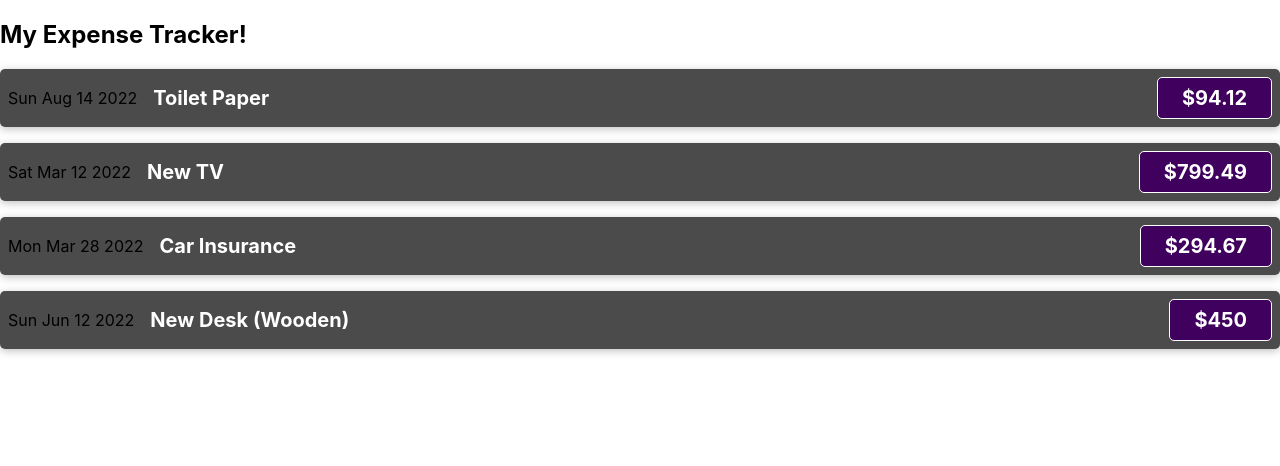
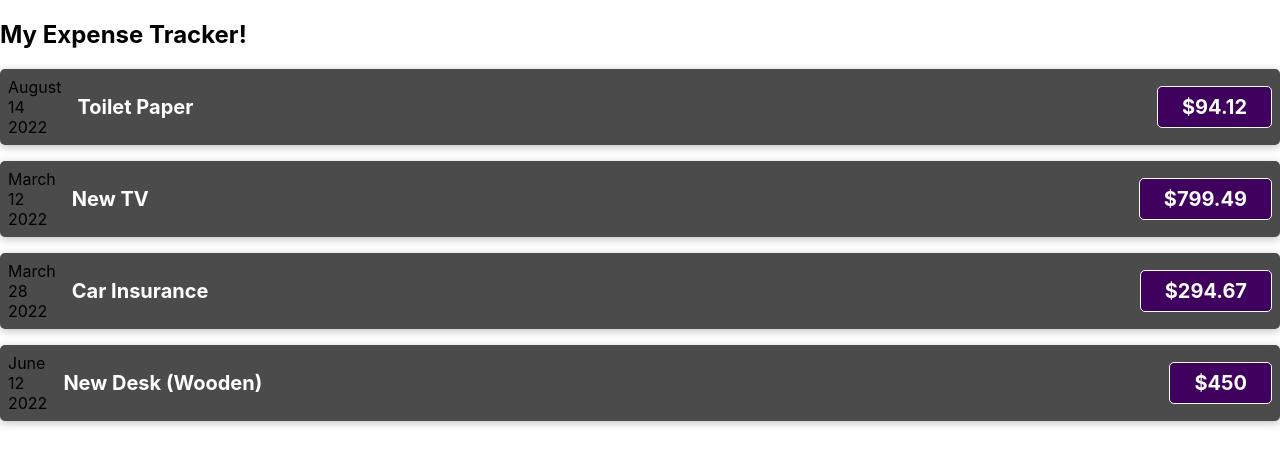
Before and after one commit to Esa-Gavin/Expense-Tracker, a React (Create React App) app: page / in a window 1280 px wide. Shown: the top 466 px of the page. Built offline with nearby package versions, Linux system fonts and the light colour scheme.

Commit message:
display the dates dynamically by defining the vars outside the return value

```diff
--- a/src/components/ExpenseItem.js
+++ b/src/components/ExpenseItem.js
@@ -1,10 +1,19 @@
 import './ExpenseItem.css';
 
 function ExpenseItem(props) { // the word props can be set to any other name //
+    const mwezi = props.tarehe.toLocaleString('en-US', { month: 'long' });
+    const mwaka = props.tarehe.toLocaleString('en-US', { day: '2-digit' });
+    const date = props.tarehe.getFullYear();
 
     return (
         <div className='expense-item'>
-            <div>{props.tarehe.toDateString()}</div>
+            <div>
+                <div>{mwezi}</div>
+                <div>{mwaka}</div>
+                <div>{date}</div>
+
+            </div>
+
             <div className='expense-item__description'>
                 <h2>{props.kichwa}</h2>
                 <div className='expense-item__price'>${props.bei}</div>
```
